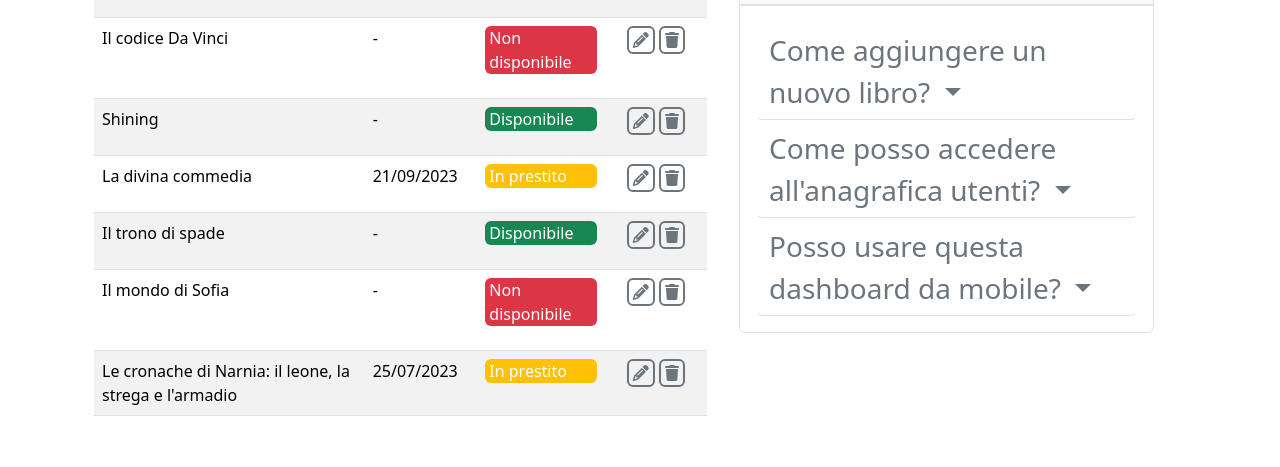
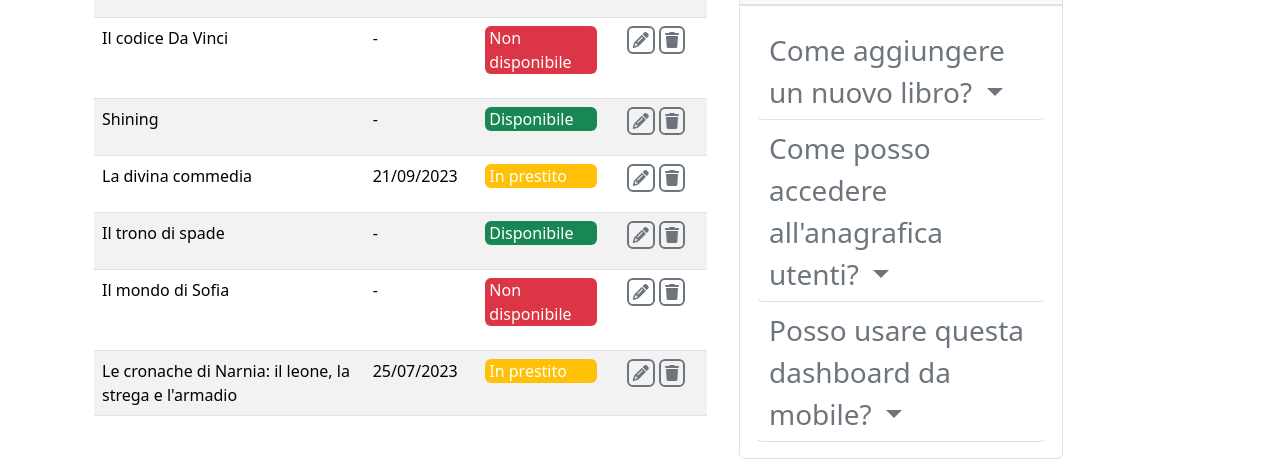
Before and after one commit to CarmeloZiino/html-css-bootstrap-dashboard, a plain HTML site: page index.html in a window 1280 px wide. Shown: the part 485-952 px from the top of the page. Before the commit the page ends 917 px from the top, so only its background shows below. Drawn offline with nearby package versions, Linux system fonts and the light colour scheme.

Commit message:
Accorgimenti Bootstrap

```diff
--- a/index.html
+++ b/index.html
@@ -319,7 +319,7 @@
         </div>
 
         <!-- Todo e FAQ -->
-        <div class="d-flex flex-column col-md-12 col-lg-5">
+        <div class="d-flex flex-column col-md-12 col-lg-4">
           <!-- TODO -->
           <div class="d-flex flex-column p-2">
             <div class="bg-light border border-gray border-1 rounded-top p-3">
```
